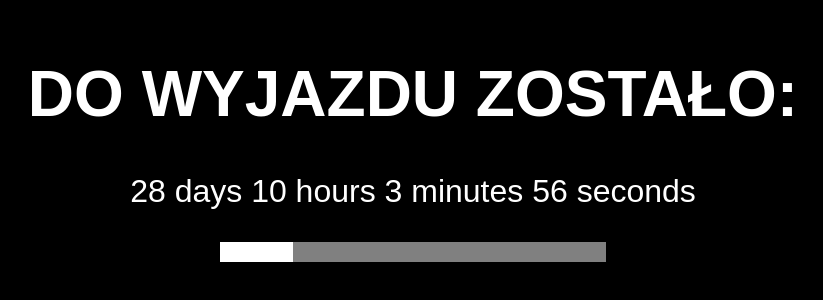
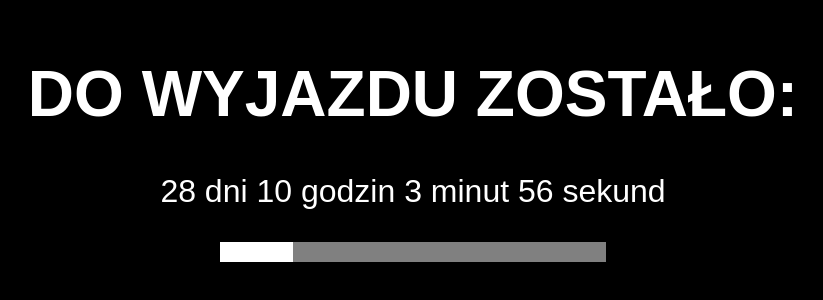
Before and after one commit to Geass/countdown, a plain HTML site: page index.html in a window 1280 px wide. Shown: the part 270-570 px from the top of the page, without its empty margins (227-1050 px from the left). Drawn offline with Linux system fonts and the light colour scheme.

Commit message:
Update index.html

```diff
--- a/index.html
+++ b/index.html
@@ -15,6 +15,7 @@
             justify-content: center;
             align-items: center;
             height: 100vh;
+            text-align: center;
         }
 
         #countdown {
@@ -68,8 +69,8 @@
             var seconds = Math.floor((timeRemaining % (1000 * 60)) / 1000);
 
             // Display the countdown
-            document.getElementById("countdown").innerHTML = days + " days " + hours + " hours "
-            + minutes + " minutes " + seconds + " seconds ";
+            document.getElementById("countdown").innerHTML = days + " dni " + hours + " godzin "
+            + minutes + " minut " + seconds + " sekund ";
 
             // Update the progress bar
             var timeElapsed = now - startDate;
```
